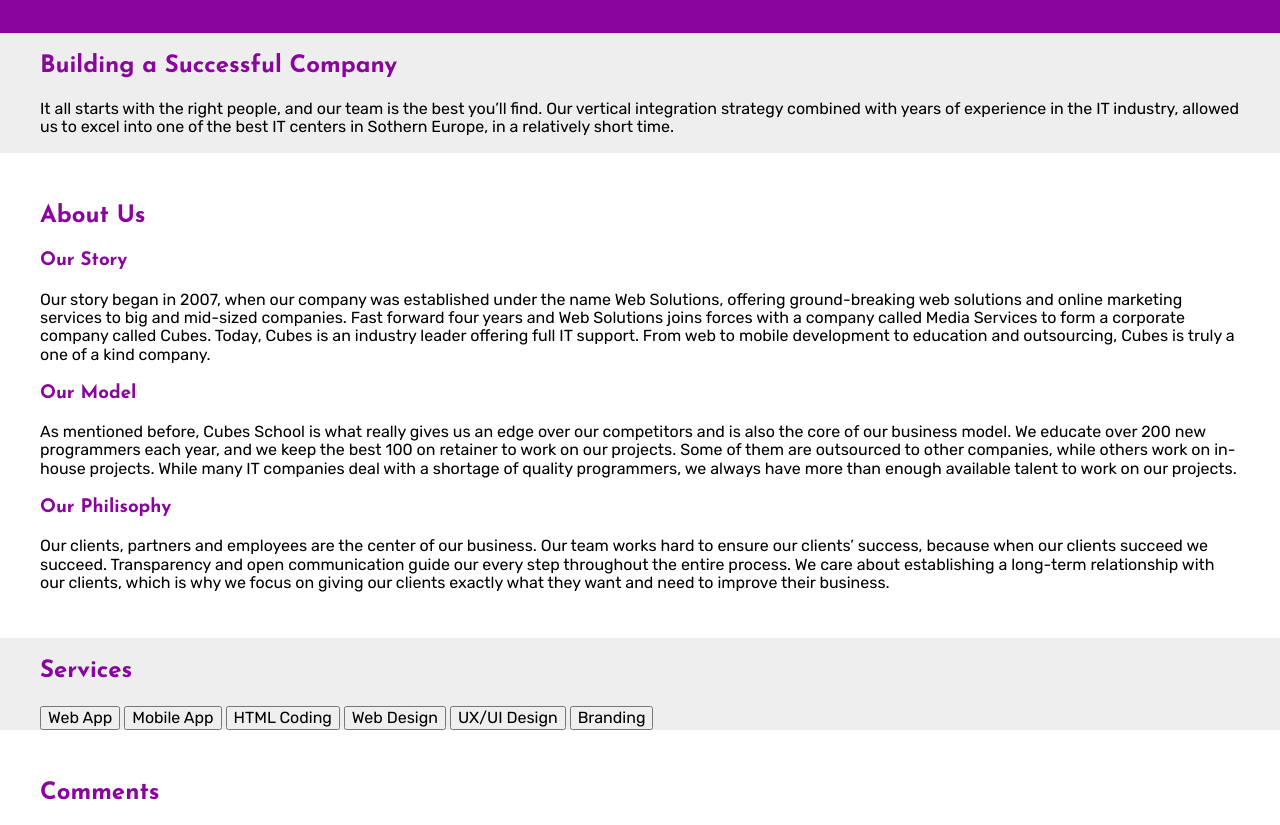
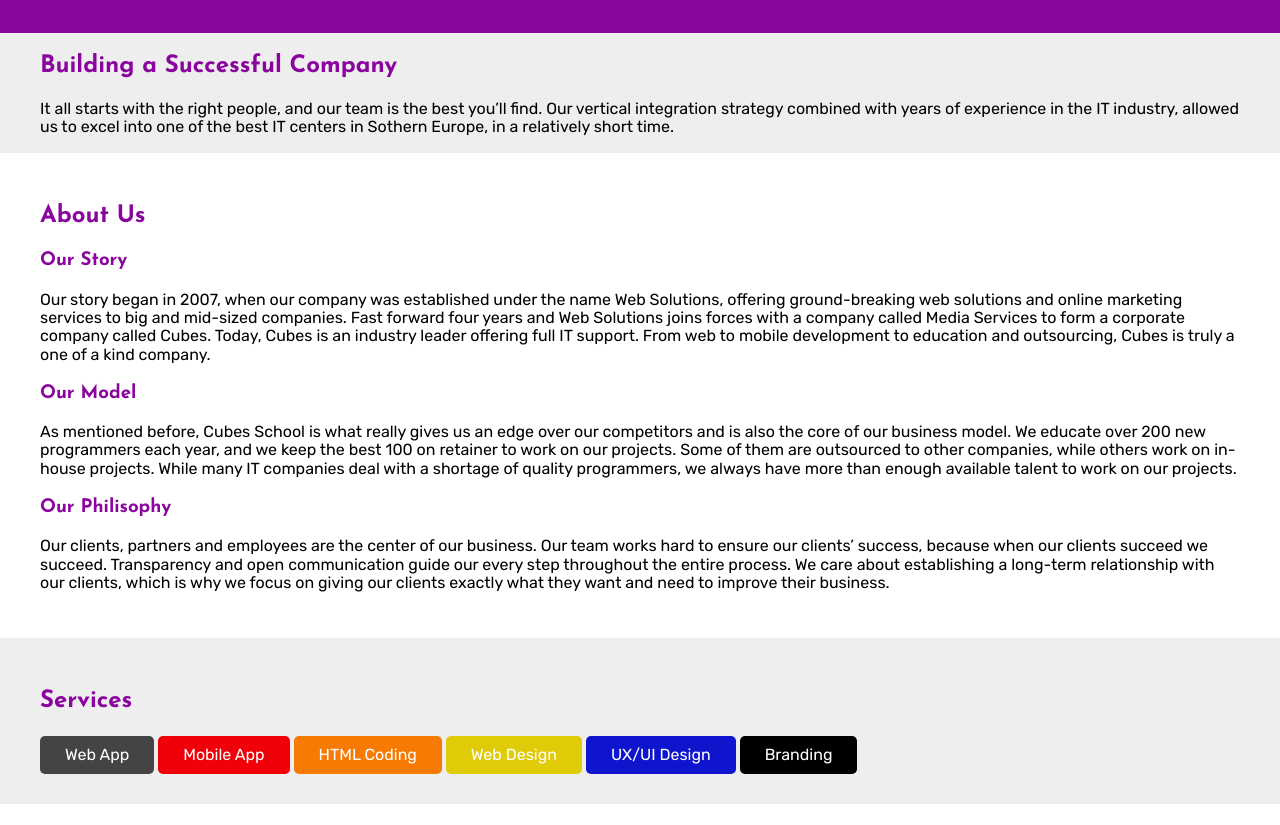
Before and after one commit to ngazdic/leariningSass, a plain HTML site: page public_html/index.html in a window 1280 px wide. Shown: the part 107-932 px from the top of the page. Drawn offline with nearby package versions, Linux system fonts and the light colour scheme; files that its build step writes are made by us from their sources.

Commit message:
changes added to services section, components section with button created, invisible class

```diff
--- a/public_html/index.html
+++ b/public_html/index.html
@@ -90,12 +90,12 @@
         <section id="service" class="service-section">
             <div class="container">
                 <h2>Services</h2>
-                <button>Web App</button>
-                <button>Mobile App</button>
-                <button>HTML Coding</button>
-                <button>Web Design</button>
-                <button>UX/UI Design</button>
-                <button>Branding</button>
+                <button class="btn-default">Web App</button>
+                <button class=" btn-danger">Mobile App</button>
+                <button class=" btn-warning">HTML Coding</button>
+                <button class=" btn-sucess">Web Design</button>
+                <button class=" btn-info">UX/UI Design</button>
+                <button class=" btn-dark">Branding</button>
             </div><!-- container -->
         </section>
 
--- /dev/null
+++ b/public_html/scss/partials/_components.scss
@@ -0,0 +1,72 @@
+
+//Ovaj partial je za neke globalne komponente kao sto je tabela, buttons itd
+
+$btn-default-background-color:$dark-grey;
+$btn-letter-color-white:$white;
+
+
+$btn-background-color-danger:$red;
+$btn-background-color-warning:$orange;
+$btn-background-color-info:$blue;
+$btn-background-color-sucess:$yellow;
+$btn-background-color-dark:$black;
+
+
+
+//ovaj % znak ispred btn klase, znaci da je btn nevidljiva klasa, tj da se nigde
+//u htmlu ne koristi ali je bitna, jer njene propertije koriste druge klase, koje
+//pomocu @extend nasledjuju te propretije. Dakle btn je nesto kao bazna klasa.
+//NAPOMENA- ovaj dolar znak je moguce koristiti samo sa klasama
+
+%btn{
+
+    display:inline-block;
+    padding:10px 25px;
+    border:none;
+    color:$btn-letter-color-white;
+    border-radius:5px;
+    -moz-border-radius: 5px;
+    -webkit-border-radius: 5px;
+    -o-border-radius:5px;
+    cursor:pointer;
+}
+
+
+
+.btn-default{
+    @extend %btn;
+    //sa ovim @extend .btn, .btn-default clasa nasledjuje sve
+    //sto je u  .btn clasi i ispod dodaje svoje propertije
+
+    background-color:$btn-default-background-color;
+
+}
+
+.btn-danger{
+    @extend %btn ;
+    background-color:$btn-background-color-danger;
+}
+
+
+.btn-warning{
+    @extend %btn ;
+    background-color:$btn-background-color-warning;
+
+}
+
+.btn-sucess{
+    @extend %btn ;
+    background-color:$btn-background-color-sucess;
+}
+
+
+.btn-info{
+    @extend %btn ;
+    background-color:$btn-background-color-info;
+
+}
+
+.btn-dark{
+    @extend %btn ;
+    background-color:$btn-background-color-dark;
+}
--- a/public_html/scss/partials/_services.scss
+++ b/public_html/scss/partials/_services.scss
@@ -0,0 +1,5 @@
+
+.service-section{
+
+    padding:30px 0;
+}
--- a/public_html/scss/theme.scss
+++ b/public_html/scss/theme.scss
@@ -1,4 +1,5 @@
 @import "partials/_variables.scss";
+@import "partials/_components.scss";
 @import "partials/_fonts.scss";
 @import "partials/_reset.scss";
 @import "partials/_base.scss";
```
Also changed, not shown: public_html/css/theme.css, 1 other file.
